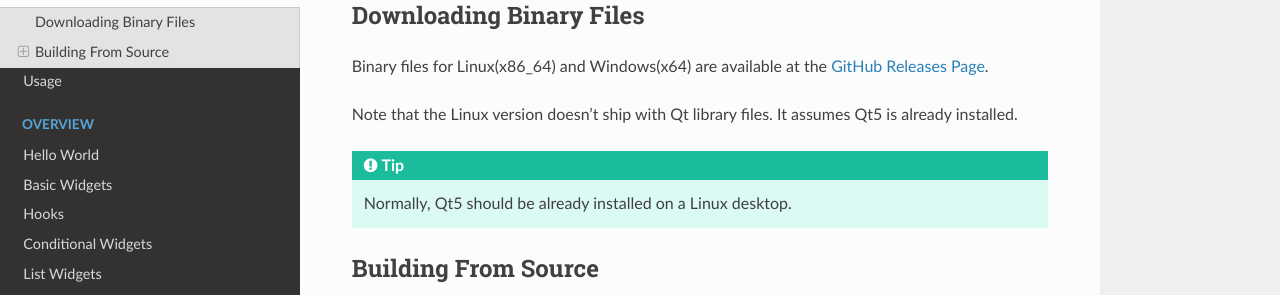
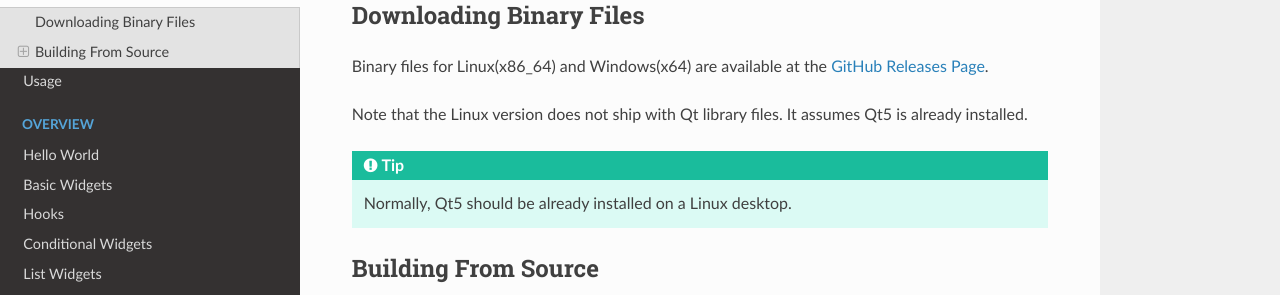
Before and after one commit to maze1024x/RxGui, a Sphinx documentation site: the page built from docs/source/start/install.rst, in a window 1280 px wide and 1357 px high. Shown: the part 161-456 px from the top of the window. Built offline with Sphinx 7.4.7 and the Read the Docs theme 2.0.0, drawn with Linux system fonts in a browser that asks for light colours.

Commit message:
docs: minor fix

```diff
--- a/docs/source/start/install.rst
+++ b/docs/source/start/install.rst
@@ -8,7 +8,7 @@ Binary files for Linux(x86_64) and Windows(x64) are available at the
 `GitHub Releases Page
 <https://github.com/maze1024x/RxGui/releases>`_.
 
-Note that the Linux version doesn't ship with Qt library files.
+Note that the Linux version does not ship with Qt library files.
 It assumes Qt5 is already installed.
 
 .. Tip::
```
